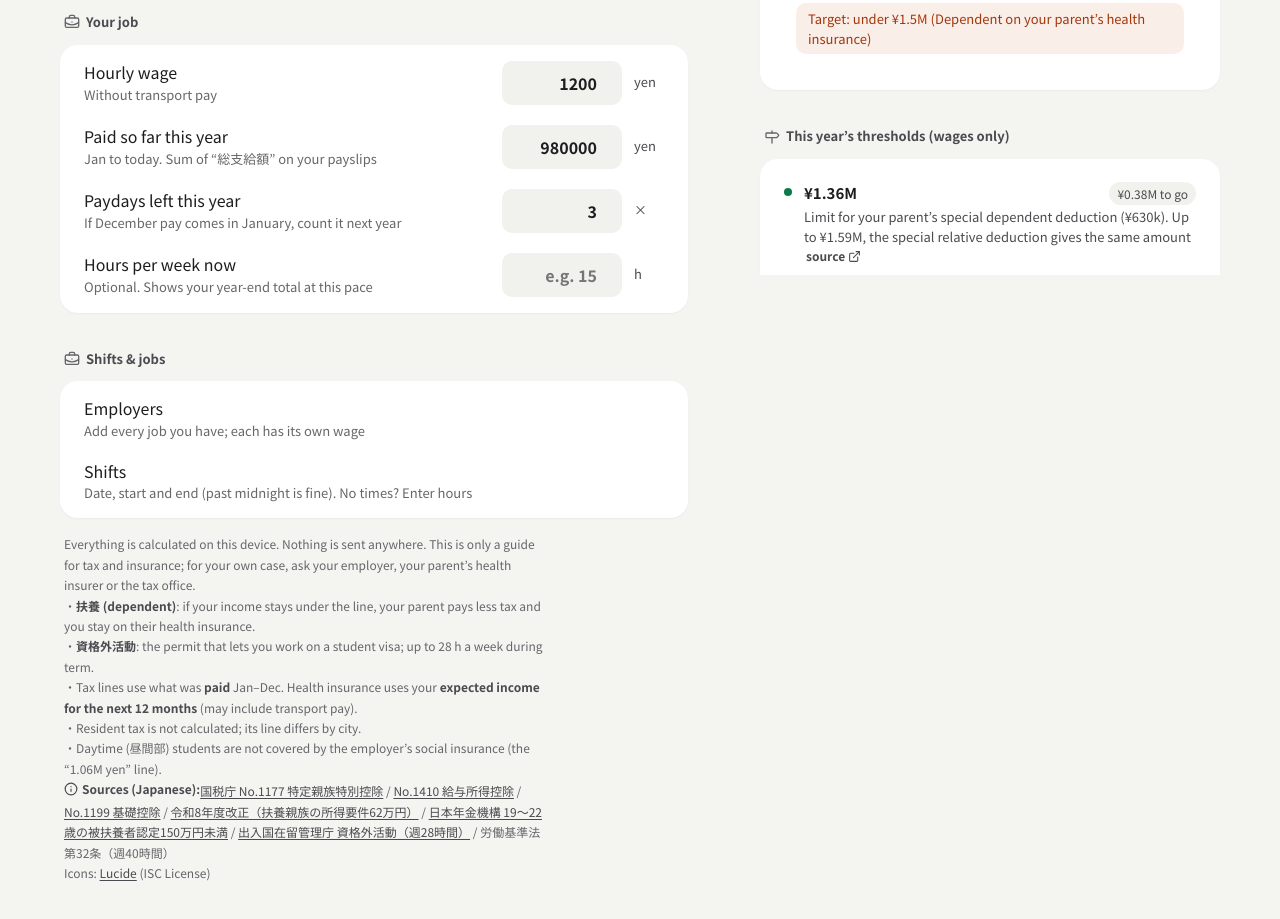
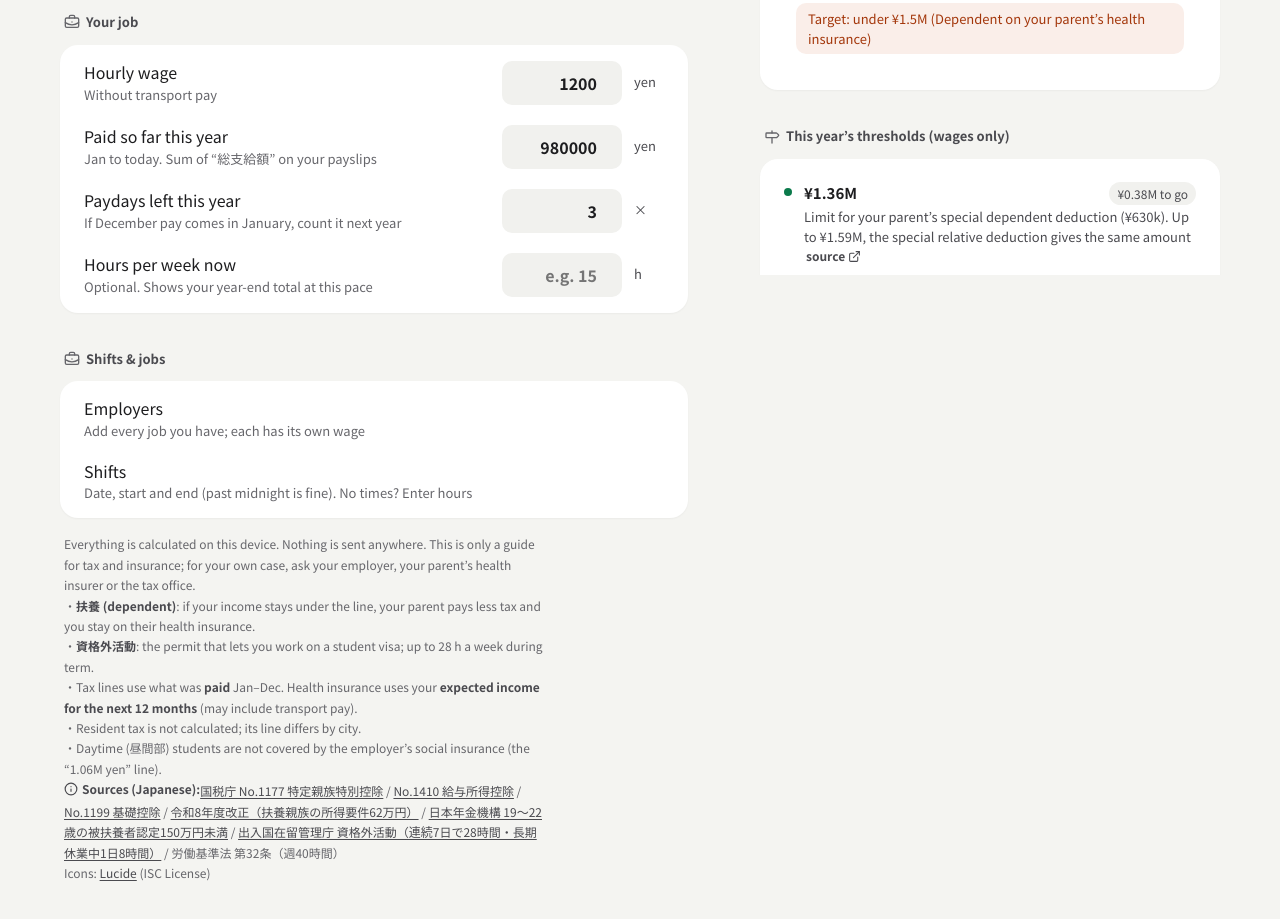
Before and after one commit to Jasonin2099/ato-jikan, a website: page index.html in a window 1280 px wide. Shown: the part 515-1434 px from the top of the page. Drawn offline with Linux system fonts and the light colour scheme.

Commit message:
ui: footer source names the 7-day and 8 h/day rules

```diff
--- a/index.html
+++ b/index.html
@@ -230,7 +230,7 @@ main{display:flex;flex-direction:column;max-width:calc(var(--maxw) + 2*var(--pad
     <a href="https://www.nta.go.jp/taxes/shiraberu/taxanswer/shotoku/1199.htm" target="_blank" rel="noopener">No.1199 基礎控除</a> /
     <a href="https://www.nta.go.jp/users/gensen/2026kiso/" target="_blank" rel="noopener">令和8年度改正（扶養親族の所得要件62万円）</a> /
     <a href="https://www.nenkin.go.jp/oshirase/taisetu/2025/202508/0819.html" target="_blank" rel="noopener">日本年金機構 19〜22歳の被扶養者認定150万円未満</a> /
-    <a href="https://www.moj.go.jp/isa/applications/procedures/nyuukokukanri07_00003.html" target="_blank" rel="noopener">出入国在留管理庁 資格外活動（週28時間）</a> /
+    <a href="https://www.moj.go.jp/isa/applications/procedures/nyuukokukanri07_00003.html" target="_blank" rel="noopener">出入国在留管理庁 資格外活動（連続7日で28時間・長期休業中1日8時間）</a> /
     労働基準法 第32条（週40時間）<br>
     Icons: <a href="https://lucide.dev" target="_blank" rel="noopener">Lucide</a> (ISC License)
   </p>
```
